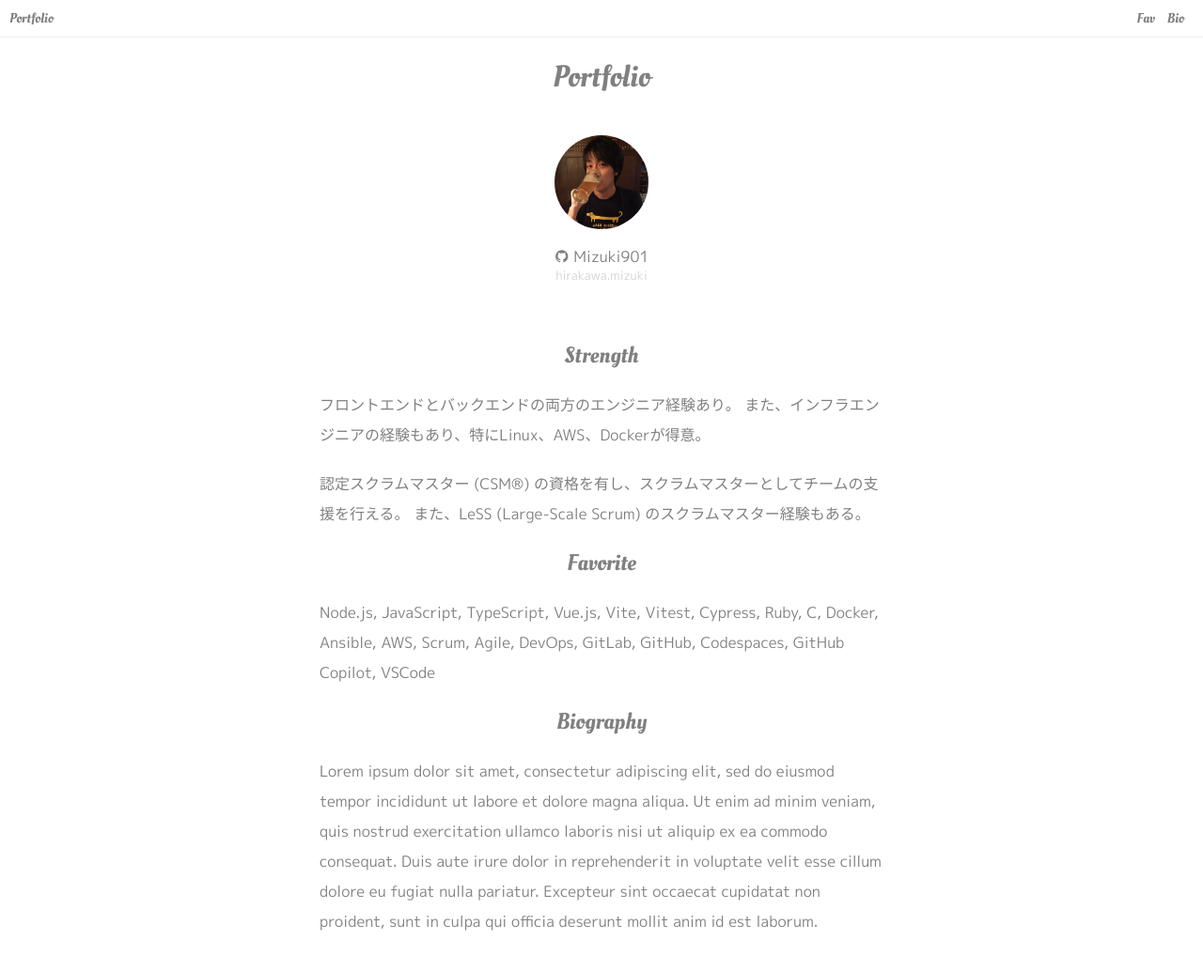
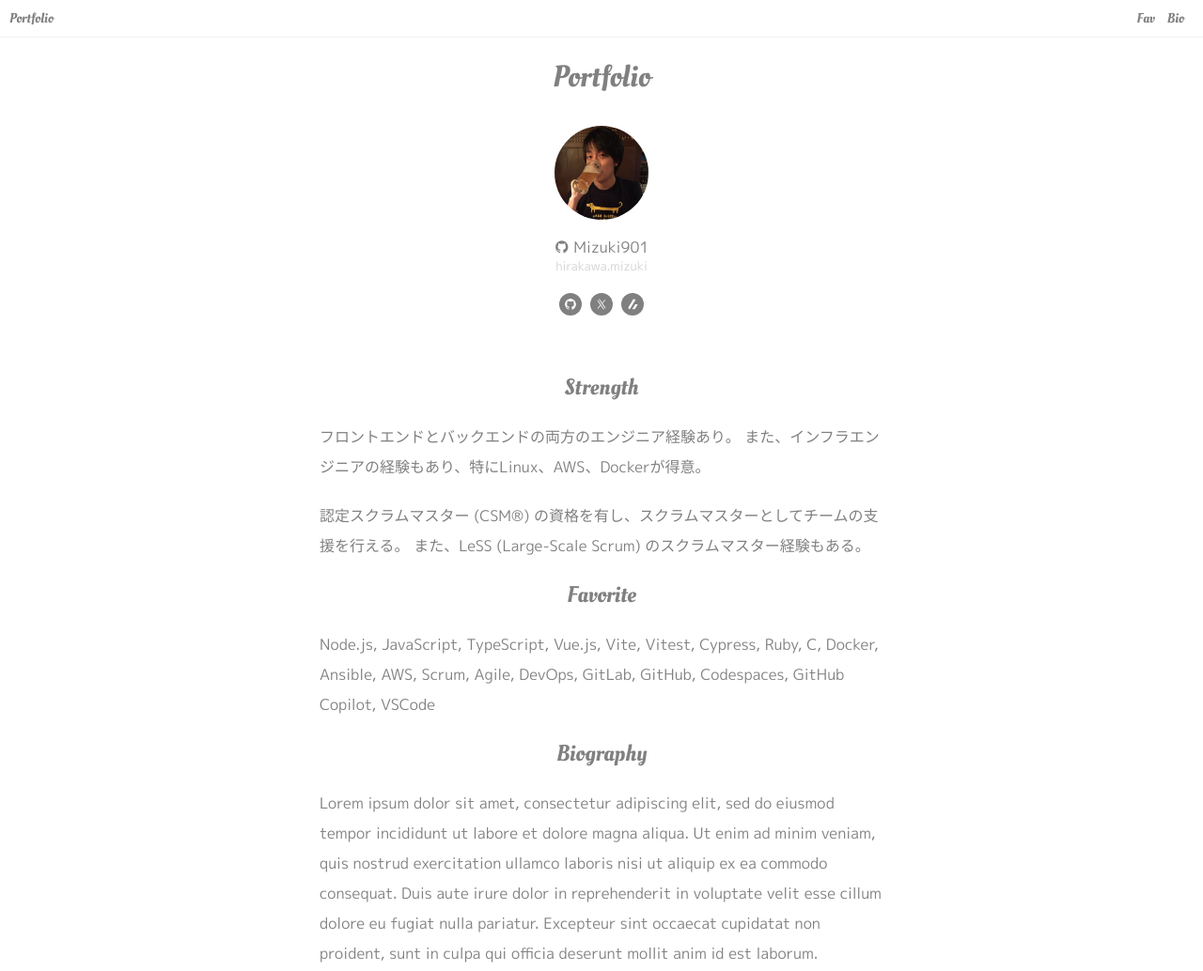
Before and after one commit to Mizuki901/portfolio, a website: page index.html in a window 1280 px wide. Shown: the top 1034 px of the page at 94% size. Drawn offline with Linux system fonts and the light colour scheme.

Commit message:
feature: iconを実装

```diff
--- a/index.html
+++ b/index.html
@@ -33,6 +33,17 @@
         hirakawa.mizuki
       </span>
     </p>
+    <p id="icons">
+      <a href="https://github.com/Mizuki901" target="_blank" rel="noopener noreferrer">
+        <img class="icon" src="icon/github.svg" alt="github">
+      </a>
+      <a href="https://x.com/mizuki901" target="_blank" rel="noopener noreferrer">
+        <img class="icon" src="icon/x.svg" alt="x">
+      </a>
+      <a href="https://zenn.dev/mizuki901" target="_blank" rel="noopener noreferrer">
+        <img class="icon" src="icon/zenn.svg" alt="zenn">
+      </a>
+    </p>
     <div class="spacer"></div>
     <div id="strength">
       <h2>Strength</h2>
--- a/style.css
+++ b/style.css
@@ -74,7 +74,7 @@ a, a:visited {
 }
 
 .spacer {
-  height: 20px;
+  height: 10px;
 }
 
 #photo {
@@ -95,6 +95,21 @@ a, a:visited {
   font-size: 0.8rem;
 }
 
+p#icons {
+
+  text-align: center;
+}
+
+.icon {
+  width: 24px;
+  height: 24px;
+  padding: 6px;
+  margin: 0 2px;
+  color: white;
+  background-color: gray;
+  border-radius: 50%;
+}
+
 footer {
   padding-top: 40px;
   padding-bottom: 20px;
```
Also changed, not shown: icon/github.svg (added), icon/x.svg (added), icon/zenn.svg (added).
